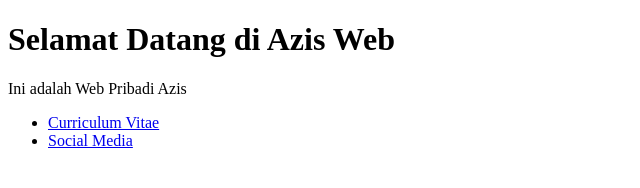
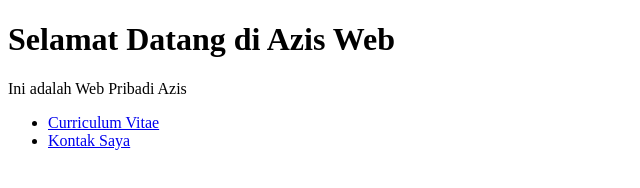
Before and after one commit to syaifulazis/cv, a plain HTML site: page index.html in a window 1280 px wide. Shown: the full height of the page, 0-640 px from the left. Drawn offline with Linux system fonts and the light colour scheme.

Commit message:
Update index.html

```diff
--- a/index.html
+++ b/index.html
@@ -11,7 +11,7 @@
         <a href="Vitae.html">Curriculum Vitae</a>
       </li>
       <li>
-        <a href="sosmed.html">Social Media</a>
+        <a href="contactme.html">Kontak Saya</a>
       </li>
 	 </ul>
 
```
